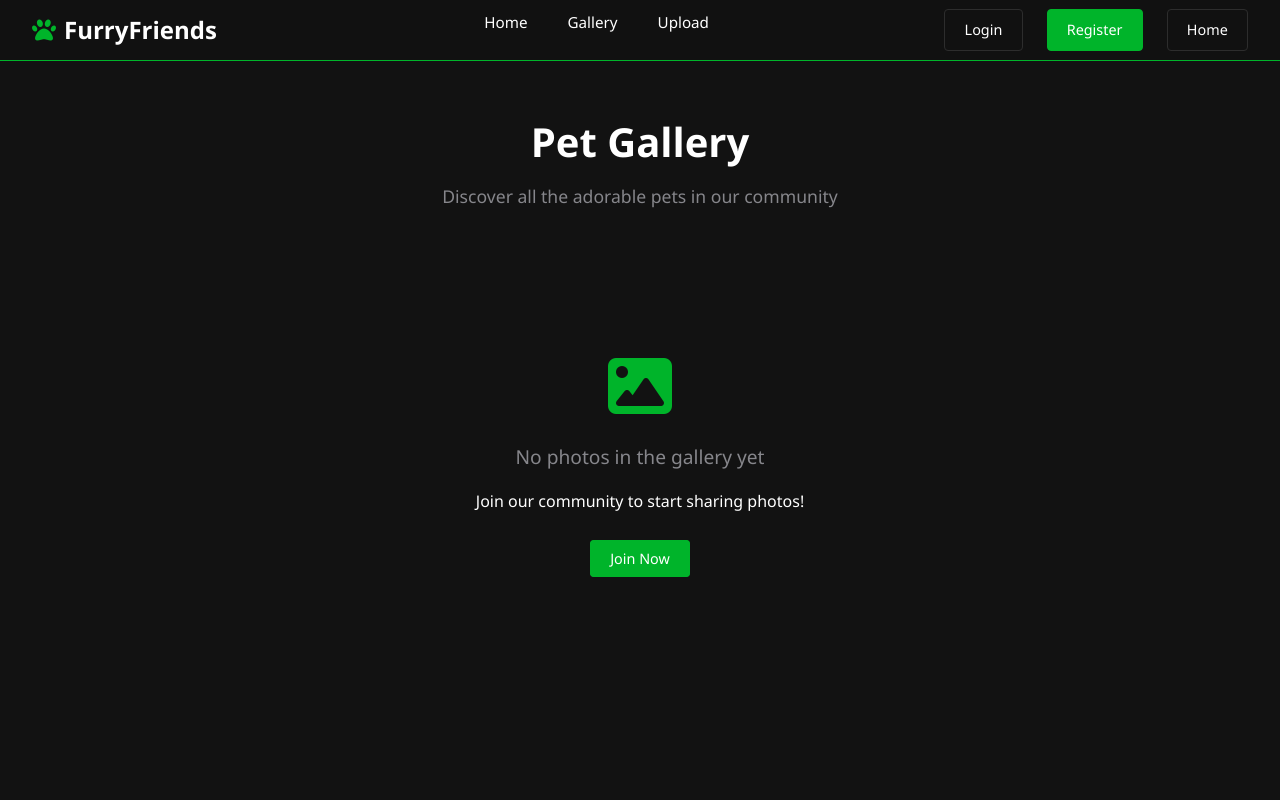
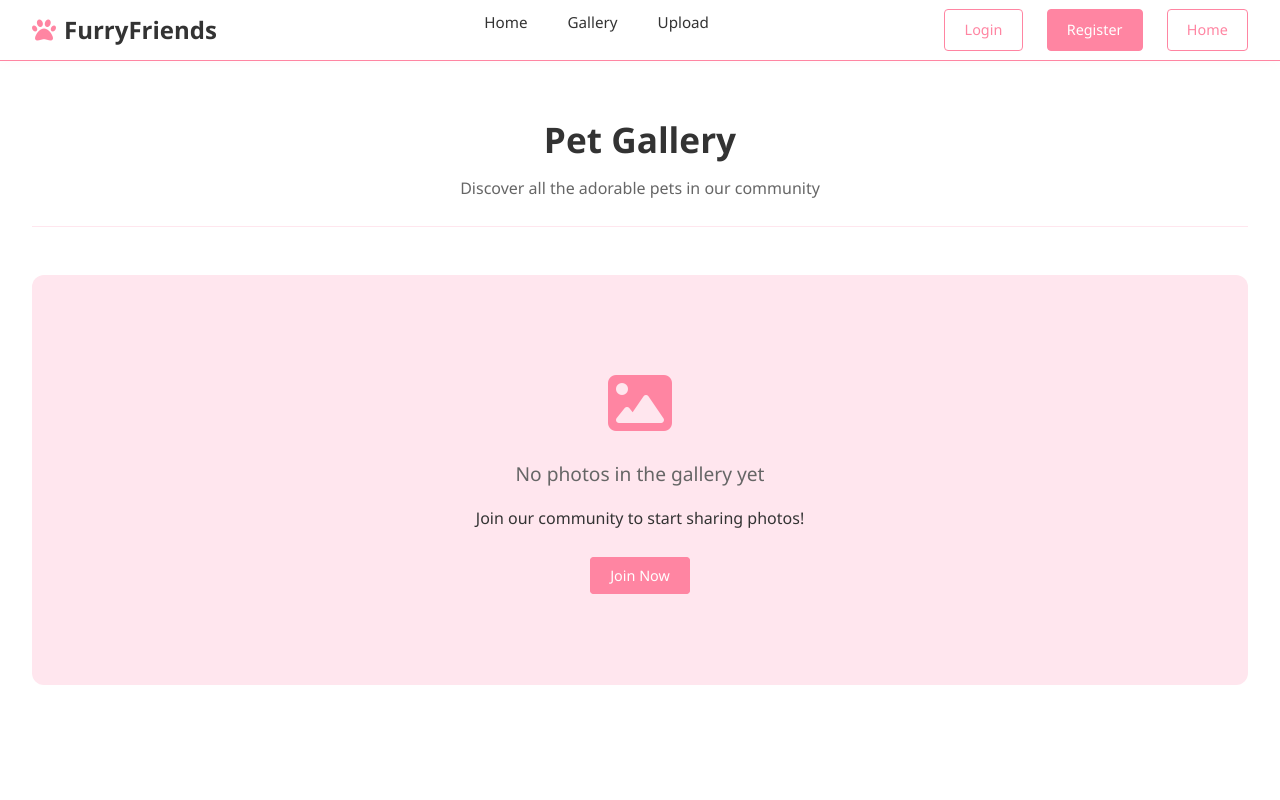
Before and after one commit to Nyashiko/furry-friend, a Flask app: page /gallery in a window 1280 px wide. Run offline with Flask 3, Linux system fonts and the light colour scheme; data that the repository does not hold is empty; some libraries are stand-ins or nearby versions.

Commit message:
HTML 4.13

```diff
--- a/templates/gallery.html
+++ b/templates/gallery.html
@@ -8,15 +8,15 @@
   <link href="https://cdnjs.cloudflare.com/ajax/libs/font-awesome/6.5.0/css/all.min.css" rel="stylesheet">
   <style>
     :root {
-      --dji-dark: #121212;
-      --dji-dark-gray: #1E1E1E;
-      --dji-gray: #333333;
-      --dji-green: #00B42A;
-      --dji-green-light: #33C554;
-      --dji-white: #FFFFFF;
-      --dji-gray-light: #86868B;
-      --dji-border: #2D2D2D;
-      --transition: all 0.3s cubic-bezier(0.4, 0, 0.2, 1);
+      --pink-primary: #FF85A2;
+      --pink-light: #FFE6EE;
+      --pink-dark: #FF5D8F;
+      --white: #FFFFFF;
+      --gray-light: #F5F5F5;
+      --text-dark: #333333;
+      --text-gray: #666666;
+      --border-light: #E0E0E0;
+      --transition: all 0.3s ease;
     }
     * {
       margin: 0;
@@ -24,8 +24,8 @@
       box-sizing: border-box;
     }
     body {
-      background-color: var(--dji-dark);
-      color: var(--dji-white);
+      background-color: var(--white);
+      color: var(--text-dark);
       font-family: 'Segoe UI', Roboto, Oxygen, Ubuntu, Cantarell, sans-serif;
       line-height: 1.6;
       min-height: 100vh;
@@ -36,14 +36,15 @@
       top: 0;
       left: 0;
       right: 0;
-      background-color: rgba(18, 18, 18, 0.95);
+      background-color: rgba(255, 255, 255, 0.98);
       backdrop-filter: blur(8px);
-      border-bottom: 1px solid var(--dji-border);
+      border-bottom: 1px solid var(--border-light);
       z-index: 1000;
       transition: var(--transition);
+      box-shadow: 0 2px 10px rgba(255, 133, 162, 0.05);
     }
     .dji-nav:hover {
-      border-bottom-color: var(--dji-green);
+      border-bottom-color: var(--pink-primary);
     }
     .nav-container {
       max-width: 1440px;
@@ -57,14 +58,14 @@
     .dji-logo {
       font-size: 1.5rem;
       font-weight: 700;
-      color: var(--dji-white);
+      color: var(--text-dark);
       text-decoration: none;
       display: flex;
       align-items: center;
       gap: 0.5rem;
     }
     .dji-logo i {
-      color: var(--dji-green);
+      color: var(--pink-primary);
     }
     .nav-menu {
       display: flex;
@@ -72,7 +73,7 @@
       list-style: none;
     }
     .nav-link {
-      color: var(--dji-white);
+      color: var(--text-dark);
       text-decoration: none;
       font-size: 0.95rem;
       font-weight: 500;
@@ -89,7 +90,7 @@
       left: 0;
       width: 0;
       height: 2px;
-      background-color: var(--dji-green);
+      background-color: var(--pink-primary);
       transition: var(--transition);
     }
     .nav-link:hover::after {
@@ -109,29 +110,29 @@
       transition: var(--transition);
     }
     .btn-outline {
-      color: var(--dji-white);
-      border: 1px solid var(--dji-border);
+      color: var(--pink-primary);
+      border: 1px solid var(--pink-primary);
     }
     .btn-outline:hover {
-      border-color: var(--dji-green);
-      color: var(--dji-green);
-      background-color: rgba(0, 180, 42, 0.05);
+      border-color: var(--pink-dark);
+      color: var(--pink-dark);
+      background-color: rgba(255, 133, 162, 0.05);
     }
     .btn-primary {
-      color: var(--dji-white);
-      background-color: var(--dji-green);
-      border: 1px solid var(--dji-green);
+      color: var(--white);
+      background-color: var(--pink-primary);
+      border: 1px solid var(--pink-primary);
     }
     .btn-primary:hover {
-      background-color: var(--dji-green-light);
+      background-color: var(--pink-dark);
       transform: translateY(-2px);
     }
     .welcome-text {
       font-size: 0.95rem;
-      color: var(--dji-gray-light);
+      color: var(--text-gray);
     }
     .welcome-text strong {
-      color: var(--dji-white);
+      color: var(--text-dark);
     }
     .container {
       max-width: 1440px;
@@ -181,36 +182,40 @@
     .gallery-header {
       text-align: center;
       margin: 3rem 0;
+      padding-bottom: 1.5rem;
+      border-bottom: 1px solid var(--pink-light);
     }
     .gallery-title {
-      font-size: 2.5rem;
+      font-size: 2.2rem;
       font-weight: 600;
       margin-bottom: 1rem;
+      color: var(--text-dark);
     }
     .gallery-desc {
-      font-size: 1.1rem;
-      color: var(--dji-gray-light);
+      font-size: 1rem;
+      color: var(--text-gray);
       max-width: 700px;
       margin: 0 auto;
     }
     .gallery-grid {
       display: grid;
       grid-template-columns: repeat(auto-fill, minmax(280px, 1fr));
-      gap: 1.5rem;
+      gap: 2rem;
       margin-bottom: 4rem;
     }
     .gallery-card {
-      background-color: var(--dji-dark-gray);
-      border-radius: 8px;
+      background-color: var(--white);
+      border-radius: 12px;
       overflow: hidden;
       transition: var(--transition);
-      border: 1px solid var(--dji-border);
+      border: 1px solid var(--border-light);
+      box-shadow: 0 5px 15px rgba(0, 0, 0, 0.03);
       height: 100%;
     }
     .gallery-card:hover {
       transform: translateY(-8px);
-      border-color: var(--dji-green);
-      box-shadow: 0 10px 30px rgba(0, 180, 42, 0.1);
+      border-color: var(--pink-light);
+      box-shadow: 0 10px 25px rgba(255, 133, 162, 0.1);
     }
     .gallery-img {
       width: 100%;
@@ -227,34 +232,39 @@
     }
     .gallery-owner {
       font-size: 0.85rem;
-      color: var(--dji-gray-light);
+      color: var(--text-gray);
       margin-bottom: 0.5rem;
       display: flex;
       align-items: center;
       gap: 0.5rem;
     }
+    .gallery-owner i {
+      color: var(--pink-primary);
+    }
     .gallery-caption {
       font-size: 0.95rem;
-      color: var(--dji-white);
+      color: var(--text-dark);
     }
     .empty-state {
       grid-column: 1 / -1;
       padding: 6rem 2rem;
       text-align: center;
+      background-color: var(--pink-light);
+      border-radius: 12px;
     }
     .empty-icon {
       font-size: 4rem;
-      color: var(--dji-green);
+      color: var(--pink-primary);
       margin-bottom: 1.5rem;
     }
     .empty-text {
       font-size: 1.2rem;
-      color: var(--dji-gray-light);
+      color: var(--text-gray);
       margin-bottom: 1rem;
     }
     .empty-subtext {
       font-size: 1rem;
-      color: var(--dji-white);
+      color: var(--text-dark);
       margin-bottom: 2rem;
     }
     .pagination {
```
Also changed, not shown: other parts of templates/gallery.html (+20 -20 lines), templates/index.html (+71 -59 lines), templates/login.html (+35 -34 lines), templates/register.html (+36 -35 lines), templates/upload.html (+51 -47 lines).
